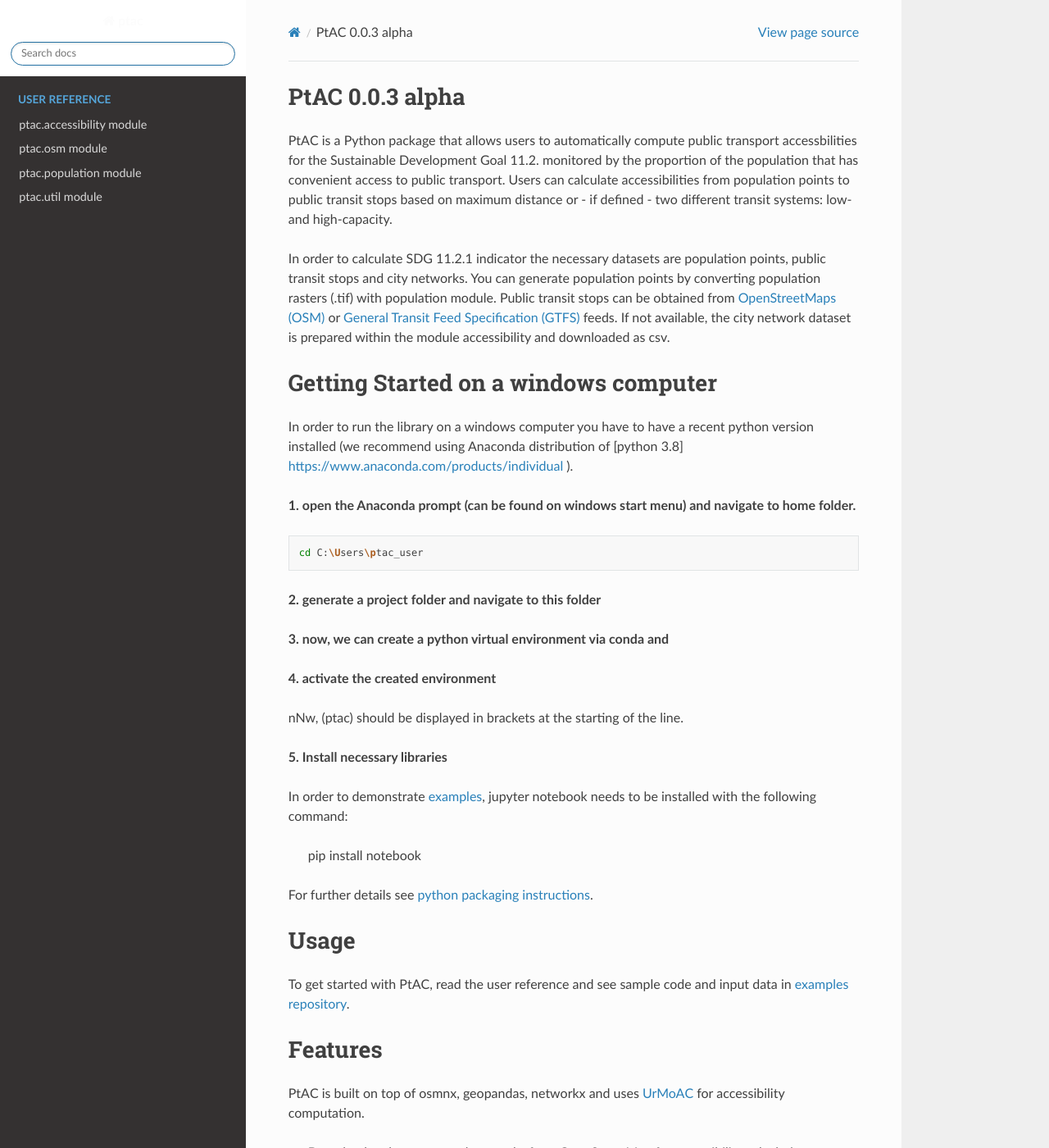
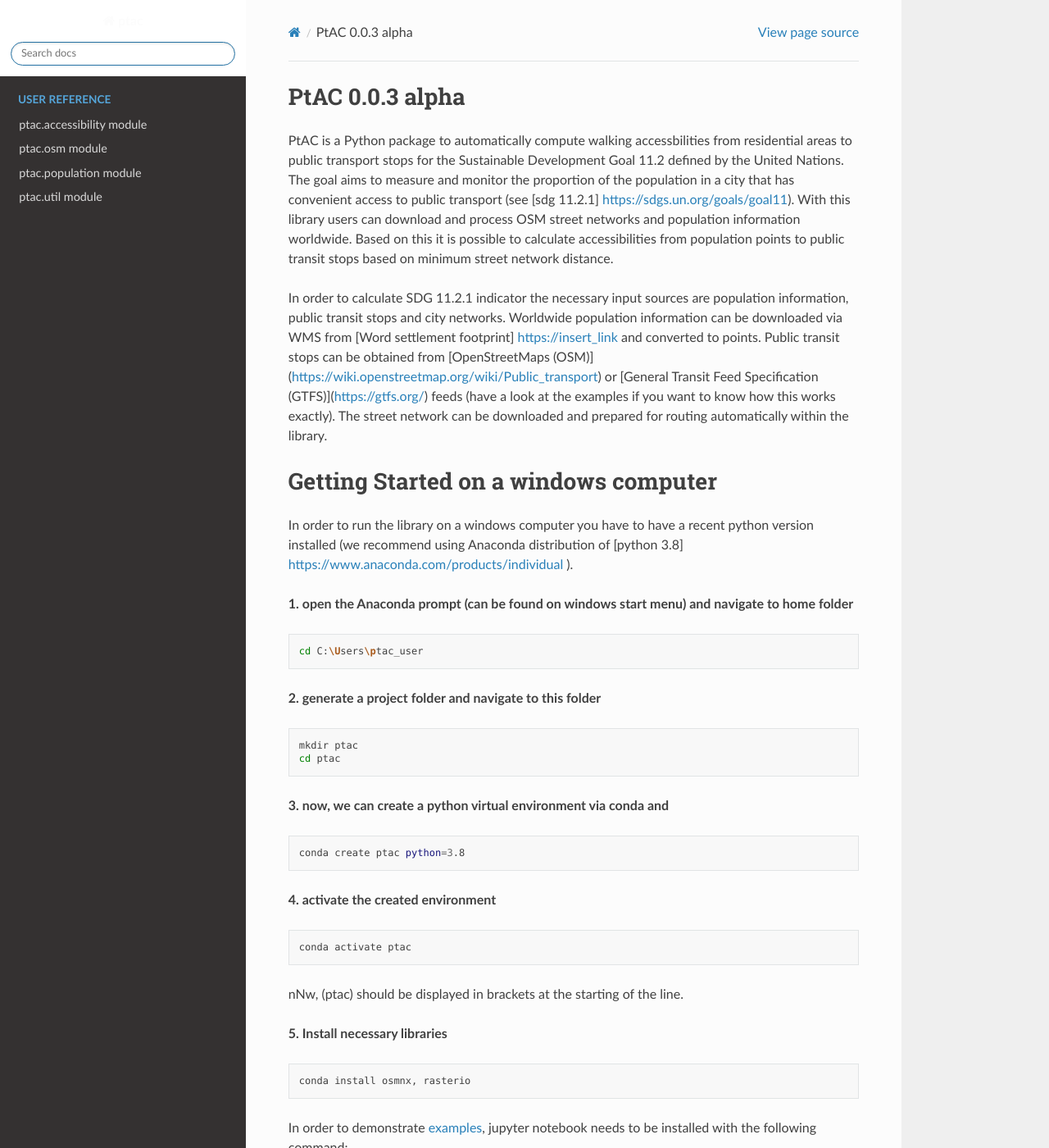
Before and after one commit to DLR-VF/PtAC, a Sphinx documentation site: the page built from docs/source/README.rst, in a window 1280 px wide and 1400 px high. Shown: the whole window at 82% size. Built offline with Sphinx 7.4.7 and the Read the Docs theme 2.0.0, drawn with Linux system fonts in a browser that asks for light colours.

Commit message:
changes in README

```diff
--- a/docs/source/README.rst
+++ b/docs/source/README.rst
@@ -6,21 +6,21 @@
 PtAC 0.0.3 alpha
 ----------------
 
-PtAC is a Python package that allows users to automatically compute public transport
-accessbilities for the Sustainable Development Goal 11.2. monitored by the proportion
-of the population that has convenient access to public transport.
-Users can calculate accessibilities from population points to public transit stops
-based on maximum distance or - if defined - two different transit systems:
-low- and high-capacity.
+PtAC is a Python package to automatically compute walking
+accessbilities from residential areas to public transport stops for the Sustainable Development Goal 11.2
+defined by the United Nations. The goal aims to measure and monitor the proportion
+of the population in a city that has convenient access to public transport
+(see [sdg 11.2.1] https://sdgs.un.org/goals/goal11). With this library users can download and process OSM
+street networks and population information worldwide. Based on this it is possible to calculate accessibilities
+from population points to public transit stops based on minimum street network distance.
 
-In order to calculate SDG 11.2.1 indicator the necessary datasets are
-population points, public transit stops and city networks.
-You can generate population points by converting population rasters (.tif) with
-population module. Public transit stops can be obtained from
-`OpenStreetMaps (OSM) <https://wiki.openstreetmap.org/wiki/Public_transport>`_ or
-`General Transit Feed Specification (GTFS) <https://gtfs.org/>`_ feeds.
-If not available, the city network dataset is prepared within the module accessibility
-and downloaded as csv.
+In order to calculate SDG 11.2.1 indicator the necessary input sources are
+population information, public transit stops and city networks.
+Worldwide population information can be downloaded via WMS from [Word settlement footprint] https://insert_link and converted
+to points. Public transit stops can be obtained from
+[OpenStreetMaps (OSM)](https://wiki.openstreetmap.org/wiki/Public_transport) or
+[General Transit Feed Specification (GTFS)](https://gtfs.org/) feeds (have a look at the examples if you want to know how this
+works exactly). The street network can be downloaded and prepared for routing automatically within the library.
 
 
 
@@ -29,7 +29,7 @@
 In order to run the library on a windows computer you have to have a recent python version installed
 (we recommend using Anaconda distribution of [python 3.8] https://www.anaconda.com/products/individual ).
 
-**1. open the Anaconda prompt (can be found on windows start menu) and navigate to home folder.**
+**1. open the Anaconda prompt (can be found on windows start menu) and navigate to home folder**
 
 .. code-block:: bash
 
@@ -38,17 +38,20 @@
 **2. generate a project folder and navigate to this folder**
 
 .. code-block:: bash
+
    mkdir ptac
    cd ptac
 
 **3. now, we can create a python virtual environment via conda and**
 
 .. code-block:: bash
+
    conda create ptac python=3.8
 
 **4. activate the created environment**
 
 .. code-block:: bash
+
    conda activate ptac
 
 nNw, (ptac) should be displayed in brackets at the starting of the line.
@@ -56,6 +59,7 @@
 **5. Install necessary libraries**
 
 .. code-block:: bash
+
    conda install osmnx, rasterio
 
 
```
